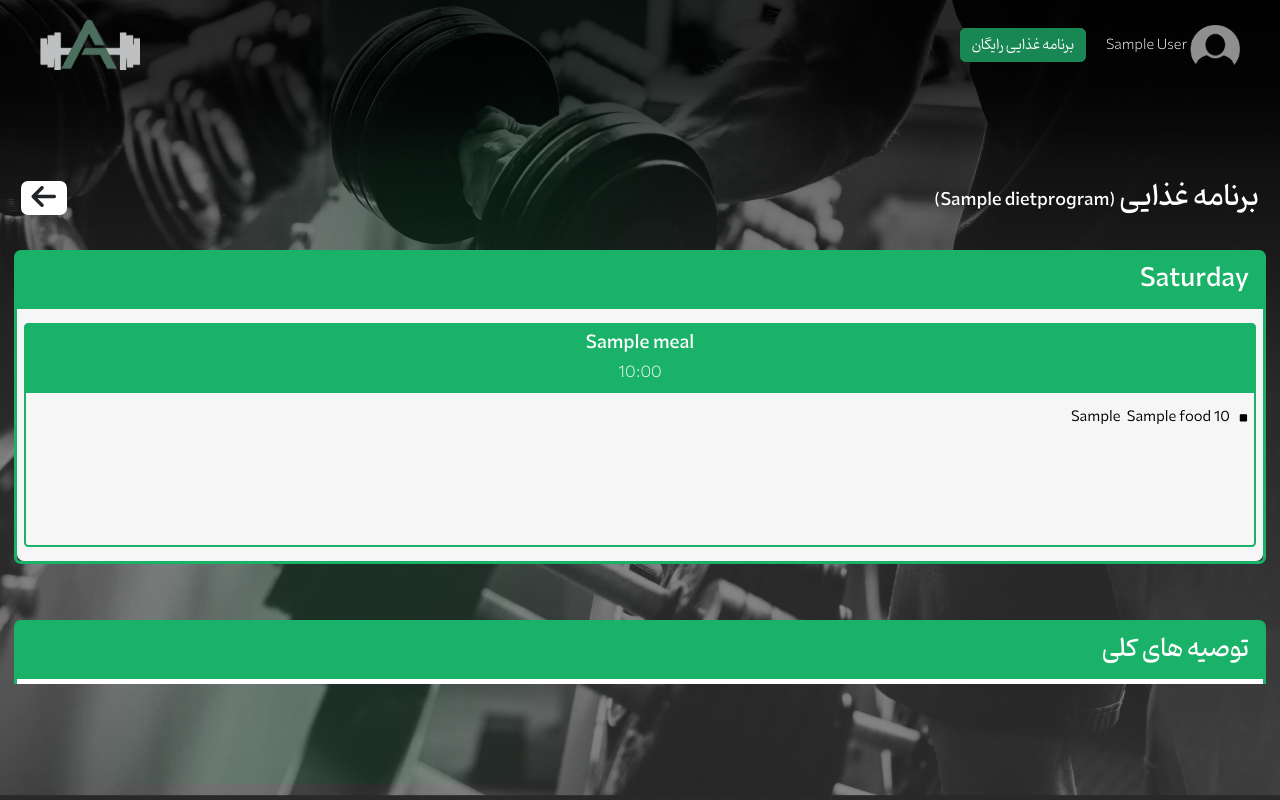
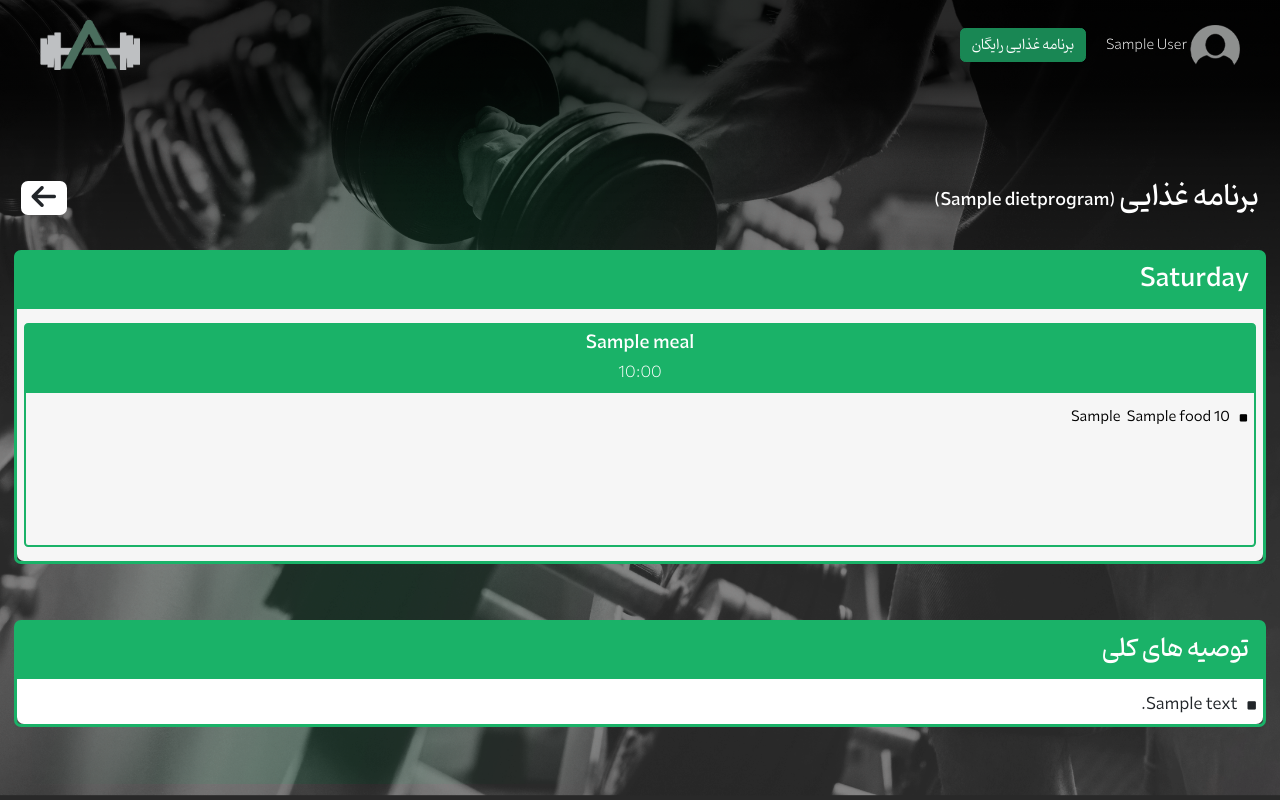
Before and after one commit to FZl47-Projects/alavi, a Django app: page /program/diet-program/1/ in a window 1280 px wide. Run offline with Django 4.2, Linux system fonts and the light colour scheme; a user stored in the database is signed in; tables that the repository leaves empty hold one stand-in row (values such as "Sample post"); some libraries are stand-ins or nearby versions; some web fonts are replaced.

Commit message:
modify custom programs.css

```diff
--- a/src/static/styles/programs.css
+++ b/src/static/styles/programs.css
@@ -1,6 +1,6 @@
 
 .main-p-box {
-    height: 32rem;
+    height: 69%;
     overflow-y: scroll;
     scrollbar-width: none;
     -ms-overflow-style: none;
```
